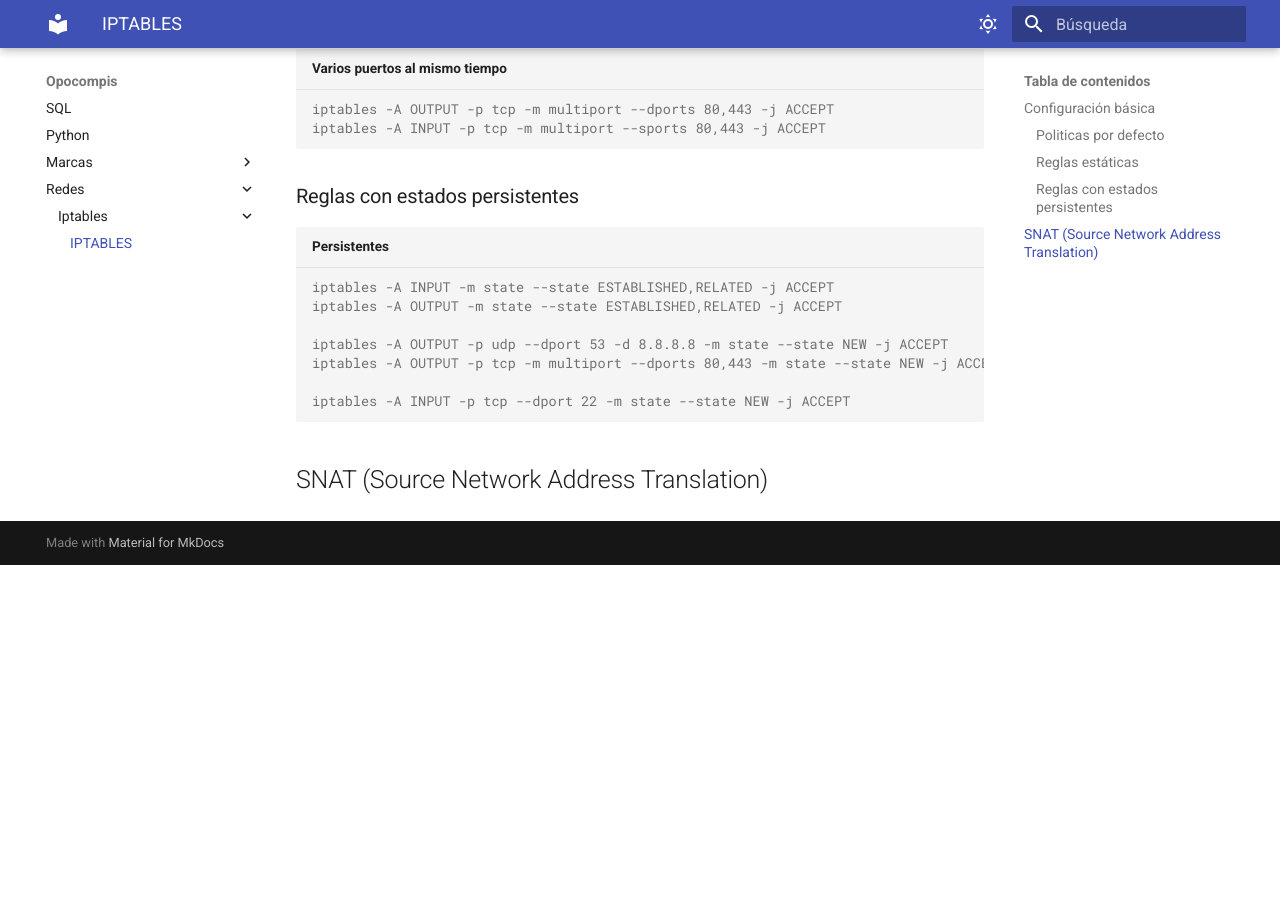
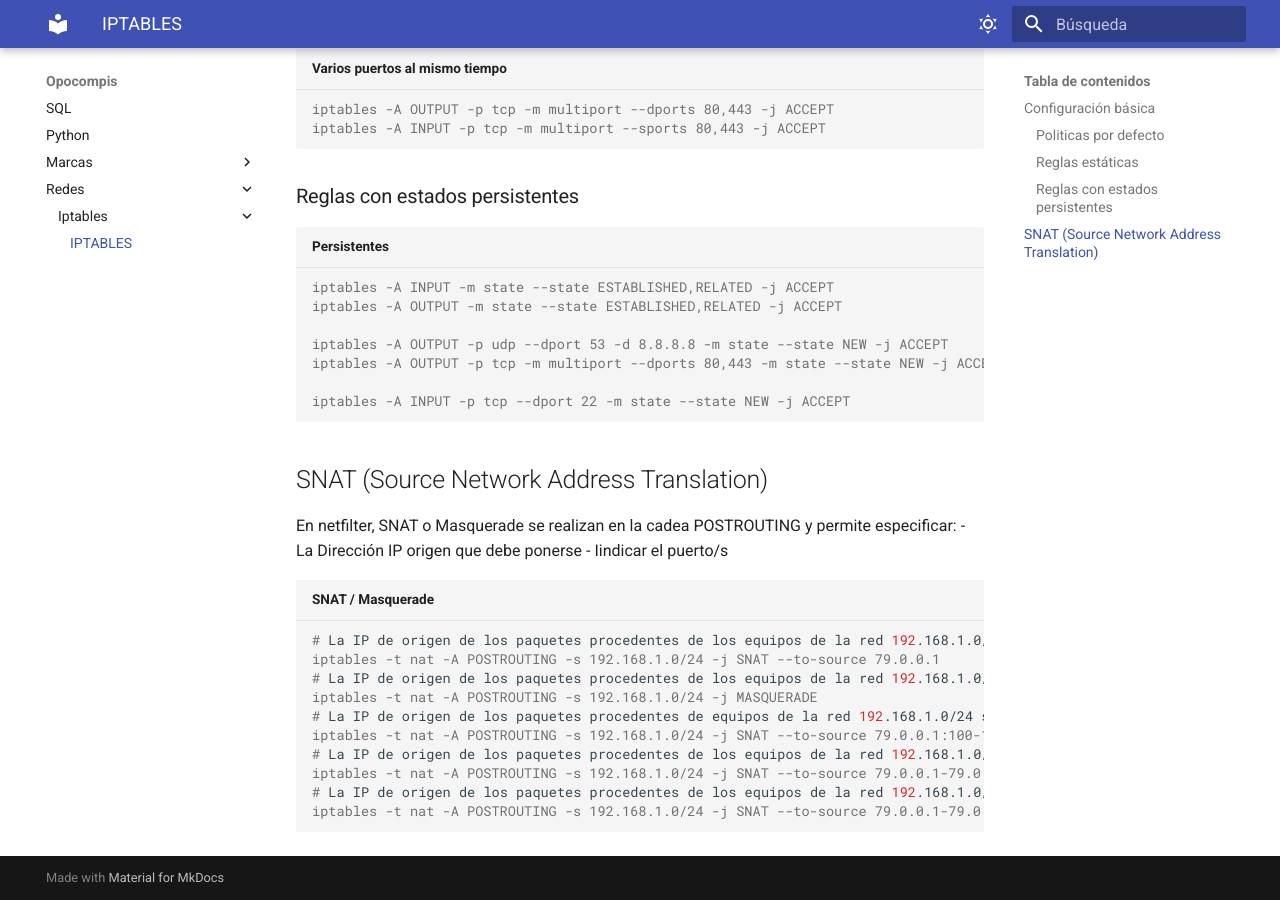
Before and after one commit to Holowachu/opos, an MkDocs documentation site: the page built from docs/Redes/iptables/iptables.md, in a window 1280 px wide and 900 px high, scrolled down 1388 px. Built offline with MkDocs 1.6.1 and Material for MkDocs 9.7.7, drawn with Linux system fonts in a browser that asks for light colours; before the commit the page ends 1953 px from its top, so only the background shows below that.

Commit message:
masquerade

````diff
--- a/docs/Redes/iptables/iptables.md
+++ b/docs/Redes/iptables/iptables.md
@@ -34,3 +34,18 @@ iptables -A OUTPUT -p tcp -m multiport --dports 80,443 -m state --state NEW -j A
 iptables -A INPUT -p tcp --dport 22 -m state --state NEW -j ACCEPT
 ```
 ##SNAT (Source Network Address Translation)
+En netfilter, SNAT o Masquerade se realizan en la cadea POSTROUTING y permite especificar:
+- La Dirección IP origen que debe ponerse
+- Iindicar el puerto/s
+```console title="SNAT / Masquerade"
+# La IP de origen de los paquetes procedentes de los equipos de la red 192.168.1.0/24 será reemprazada por 79.0.0.1
+iptables -t nat -A POSTROUTING -s 192.168.1.0/24 -j SNAT --to-source 79.0.0.1
+# La IP de origen de los paquetes procedentes de los equipos de la red 192.168.1.0/24 será reemprazada por la IP pública del router
+iptables -t nat -A POSTROUTING -s 192.168.1.0/24 -j MASQUERADE
+# La IP de origen de los paquetes procedentes de equipos de la red 192.168.1.0/24 será reemprazada por 79.0.0.1 y el puerto de origen tcp/udp se cambiara por un de rango 100-1100
+iptables -t nat -A POSTROUTING -s 192.168.1.0/24 -j SNAT --to-source 79.0.0.1:100-1100
+# La IP de origen de los paquetes procedentes de los equipos de la red 192.168.1.0/24 será reemprazada por una IP del rango 79.0.0.1-79.0.0.6
+iptables -t nat -A POSTROUTING -s 192.168.1.0/24 -j SNAT --to-source 79.0.0.1-79.0.0.6
+# La IP de origen de los paquetes procedentes de los equipos de la red 192.168.1.0/24 será reemprazada por  una IP del rango 79.0.0.1-79.0.0.6 y 80.0.0.1
+iptables -t nat -A POSTROUTING -s 192.168.1.0/24 -j SNAT --to-source 79.0.0.1-79.0.0.6 --to-source 80.0.0.1
+```
````
